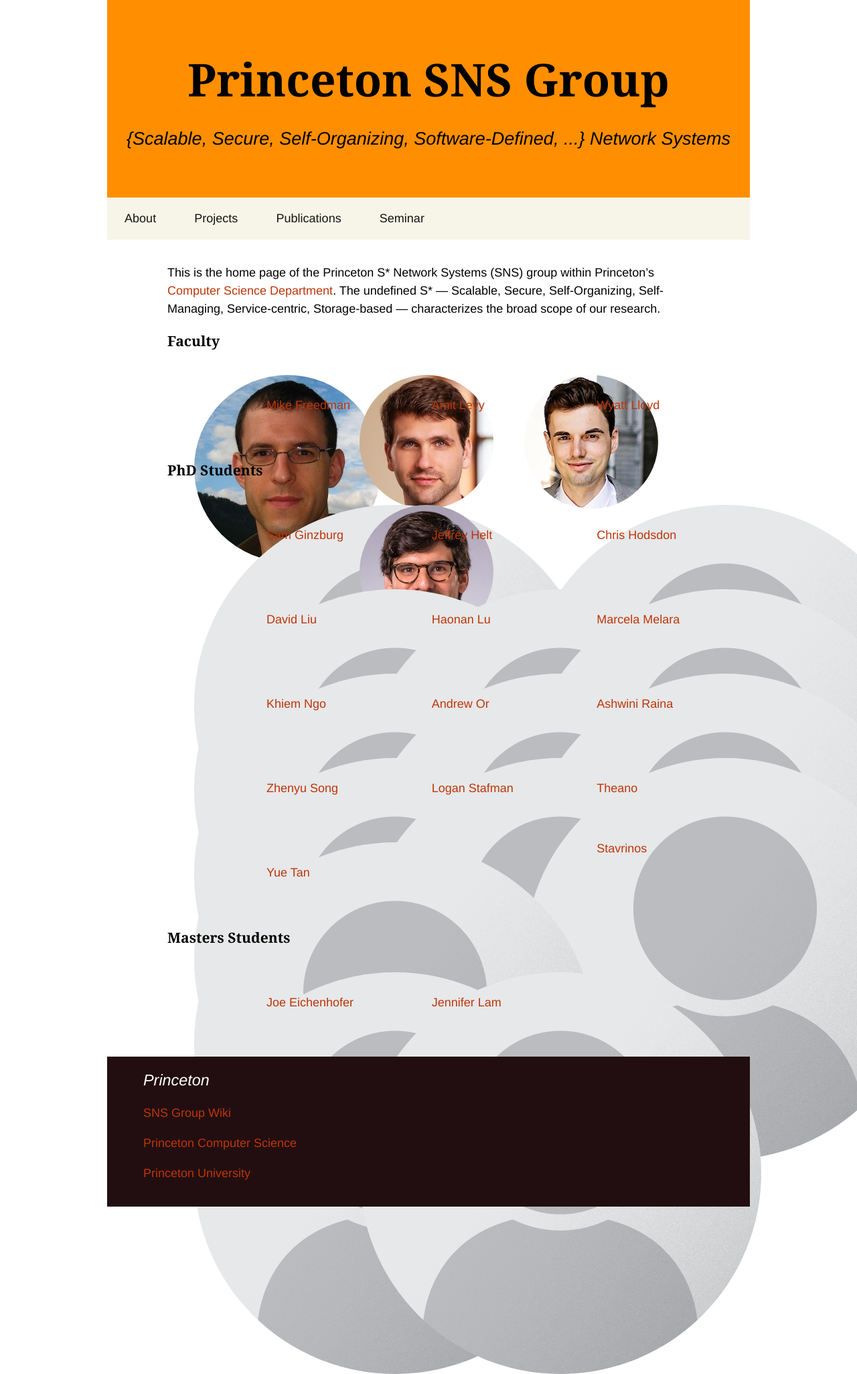
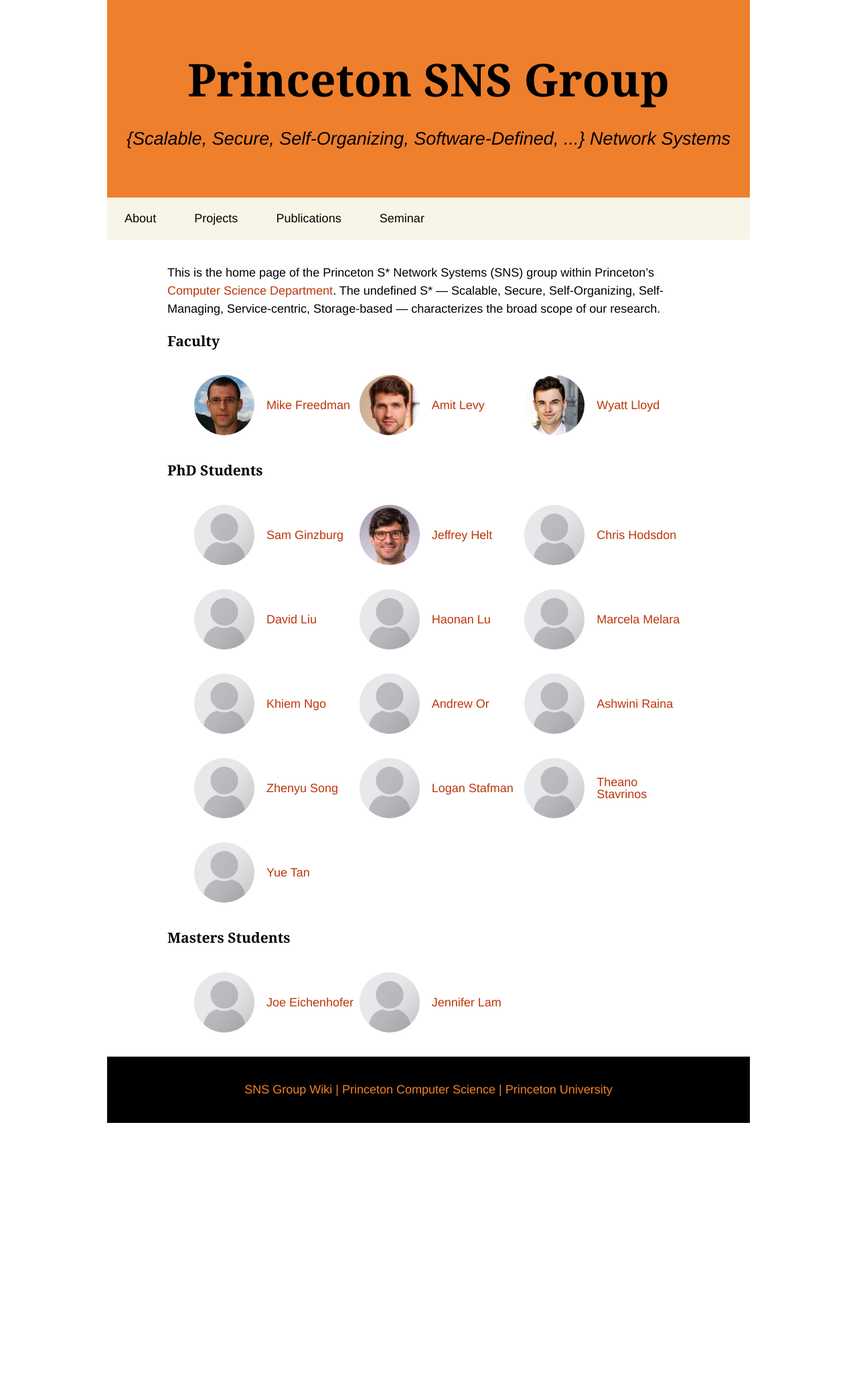
Before and after one commit to princeton-sns/www, a Jekyll site: the page built from home.md, in a window 1280 px wide. Shown: the whole page at 67% size. Built offline with Jekyll 4.4.1, drawn with Linux system fonts in a browser that asks for light colours; some web fonts are replaced; after the commit the page ends 1677 px from its top, so only the background shows below that.

Commit message:
simplified style

```diff
--- a/_layouts/default.html
+++ b/_layouts/default.html
@@ -31,18 +31,11 @@
 </nav>
 {{ content }}
 <footer>
-  <div>
-    <h3>Princeton</h3>
-    <p>
-      <a href="https://wiki.sns.cs.princeton.edu" title="Private Group Wiki">SNS Group Wiki</a>
-    </p>
-    <p>
-      <a href="http://www.cs.princeton.edu/">Princeton Computer Science</a>
-    </p>
-    <p>
-      <a href="http://www.princeton.edu/">Princeton University</a>
-    </p>
-  </div>
+  <ol>
+  <li><a href="https://wiki.sns.cs.princeton.edu" title="Private Group Wiki">SNS Group Wiki</a></li>
+  <li><a href="http://www.cs.princeton.edu/">Princeton Computer Science</a></li>
+  <li><a href="http://www.princeton.edu/">Princeton University</a></li>
+  </ol>
 </footer>
 </body>
 </html>
--- a/_sass/base.scss
+++ b/_sass/base.scss
@@ -25,69 +25,55 @@ a {
   color: $link-color;
   text-decoration: none;
   &:hover, &:active, &:focus {
-    color: #ea9629;
+    color: $accent-color;
     text-decoration: underline;
   }
 }
 
+ul {
+  list-style-type: square;
+}
 
-body > aside {
-  grid-area: people;
-  margin-top: 1em;
-  margin-bottom: 1em;
-  font-size: 0.9em;
-
-  > div {
-    background-color: #f7f5e7;
-    padding: 1em;
-    margin-bottom: 1em;
-
-    h3 {
-      padding: 0;
-      margin: 0;
-      margin-bottom: 0.5em;
-      font-weight: 300;
-      font-style: italic;
-      font-family: $body-font;
-      font-size: 1.5em;
+// Website footer is a modified Princeton orange on Princeton black
+body > footer {
+  grid-area: footer;
+  background-color: $secondary-bg-color;
+  color: $secondary-fg-color;
+  padding: 2em 3em;
+  ol {
+    margin: 0 auto;
+    width: fit-content;
+    list-style: none;
+    padding: 0;
+    li {
+      &:after {
+        content: " | ";
+      }
+      &:last-child:after {
+        content: "";
+      }
+      display: inline;
     }
-
-    ul {
-      list-style: none;
-      margin: 0;
-      padding: 0;
-      li {
-        padding: 0.35em 0;
-      }
-    }
+  }
+  a, a:hover, a:focus, a:active {
+    color: $secondary-fg-color;
   }
 }
 
-body > footer {
-  grid-area: footer;
-  background-color: #220e10;
-  > div {
-    padding: 1em 3em;
-    h3 {
-      color: #fff;
-      font-size: 1.3em;
-      font-weight: 300;
-      font-family: $body-font;
-      font-style: italic;
-    }
-  }
-}
-
+// Header is black on Princeton orange.
+//
+// Text centered, with group name in bigger bold on top and tag line below in
+// slightly smaller font. Top and bottom margins match group name font size.
 body > header {
   display: grid;
   grid-area: header;
-  grid-template-columns: auto $desktop auto;
+  grid-template-columns: $desktop;
   grid-row-gap: 1em;
   grid-template-areas:
-    ". masthead ."
-    ". tagline  .";
+    "masthead"
+    "tagline";
 
-  background-color: #ff8f00;
+  background-color: $primary-bg-color;
   background-size: auto 100%;
   padding-top: 3.75em;
   padding-bottom: 3.75em;
@@ -109,13 +95,18 @@ body > header {
   }
 }
 
+// Navigation bar below header transforms an ordered list into a horizontal
+// nav-bar style.
+//
+// Links rendered in main font color normally, switching to Princeton black
+// with Princeton orange font when hovering or active.
 nav {
   grid-area: nav;
   display: grid;
-  grid-template-columns: auto $desktop auto;
-  grid-template-areas: ". items .";
+  grid-template-columns: $desktop;
+  grid-template-areas: "items";
   margin: 0;
-  background-color: #f7f5e7;
+  background-color: $secondary-light-bg-color;
   ol {
     grid-area: items;
     list-style: none;
@@ -126,14 +117,14 @@ nav {
       text-align: center;
       a {
         display: inline-block;
-        color: #141412;
+        color: $main-color;
         text-decoration: none;
         font-size: 1em;
         padding: 1em 1.45em;
 
-        &:hover, &:hover {
-          background-color: #220e10;
-          color: white;
+        &:hover {
+          background-color: $secondary-bg-color;
+          color: $secondary-fg-color;
           text-decoration: none;
         }
       }
@@ -141,6 +132,7 @@ nav {
   }
 }
 
+// Basic main content styling
 body > main, body > article {
   grid-area: content;
   padding-left: 5em;
@@ -155,15 +147,17 @@ body > main, body > article {
   h2 {
     font-size: 1.4em;
   }
-
-  img.alignleft {
-    width: 96px;
-    height: 96px;
-    float: left;
-    margin: 5px 20px 5px 0;
-  }
 }
 
+// Display listings of group members as rows of triptics (three per row). Each
+// person is in a `li` and contains at least two `p` child elements:
+//
+//  * First, one containing a square profile image. This is displayed as a
+//  circle the height of the row.
+//  * Name
+//
+// Alumni have an additional row for their graduation year and current
+// affiliation.
 ul.people {
   display: grid;
   grid-template-columns: repeat(auto-fill, minmax(30%,1fr));
@@ -175,9 +169,8 @@ ul.people {
     p {
       display: grid;
       text-align: center;
-      height: 5em;
       > * {
-        line-height: 5em;
+        display: block;
       }
     }
 
@@ -186,25 +179,29 @@ ul.people {
       grid-template-columns: 6em auto;
       grid-template-areas: "img name" ". .";
       img {
-        display: block;
         grid-area: img;
         vertical-align: middle;
-	height: 100%;
+	height: 5em;
         border-radius: 100%;
         margin-right: 1em;
       }
       a {
-        display: block;
         grid-area: name;
+        line-height: 1em;
+	margin: auto 0;
       }
     }
   }
 }
 
-ul.publications {
-  list-style-type: square;
-}
-
+// Publications are structured like so:
+// <h3>Paper title</h3>
+// <p class="authors">List Of, Authors In, The Paper.</p>
+// <p class="venue">In proceedings of the 9th conference on web design</p>
+// <p>
+//   [<a href="/assets/papers/9-webdev.pdf">paper</a>]
+//   [<a href="/assets/slides/9-webdev.pdf">presentation</a>]
+// </p>
 ul.publications, ol.publications {
   h3 {
     color: red;
--- a/_sass/fonts.scss
+++ b/_sass/fonts.scss
@@ -4,4 +4,10 @@ $body-font: 'Source Sans Pro', Helvetica, sans-serif;
 $heading-font: 'Bitter', Georgia, serif;
 $masthead-font: 'Bitter', Georgia, serif;
 
+$main-color: #000000;
 $link-color: #bc360a;
+$accent-color: #e77500;
+$secondary-bg-color: #000000;
+$secondary-fg-color: #f58025;
+$secondary-light-bg-color: #f7f5e7;
+$primary-bg-color: #ee7f2d;
```
